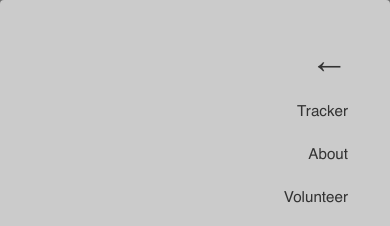
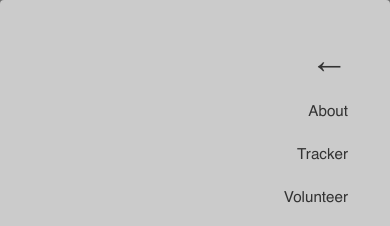
Before and after one commit to tamtzekin/hasbara-tracker, a React (Create React App) app: page / in a window 390 px wide. Both pictures are taken after a click on the element 345 px from the left and 36 px from the top of the page. Shown: the top 226 px of the page. Built offline with nearby package versions, Linux system fonts and the light colour scheme.

Commit message:
fixed mobile menu routing

```diff
--- a/src/components/MobileMenu.js
+++ b/src/components/MobileMenu.js
@@ -52,11 +52,11 @@ const MobileMenu = () => {
                     </div>
 
                     <Link to="/" onClick={closeModal}>
-                        Tracker
+                        About
                     </Link>
 
-                    <Link to="/about" onClick={closeModal}>
-                        About
+                    <Link to="/tracker" onClick={closeModal}>
+                        Tracker
                     </Link>
 
                     <Link to="/volunteer" onClick={closeModal}>
```
